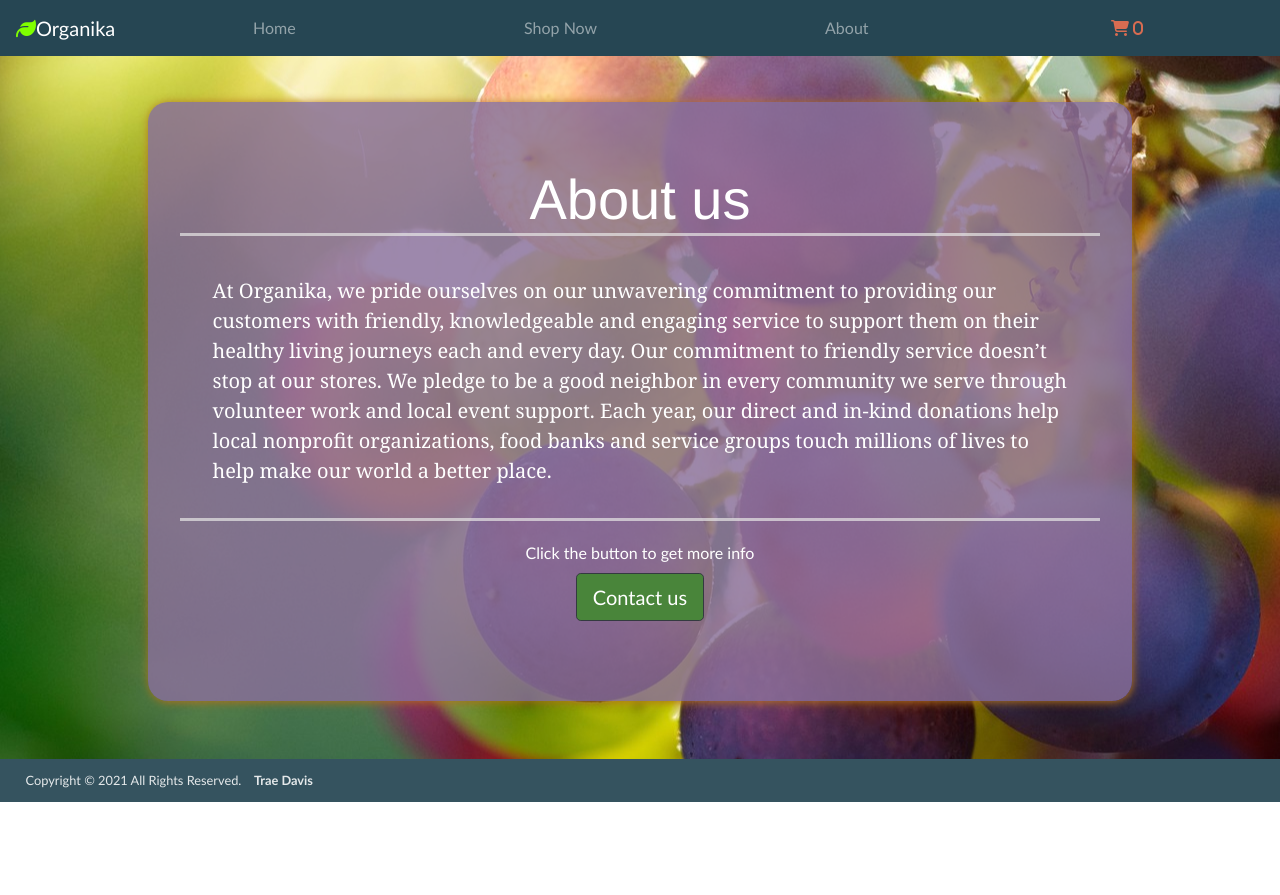
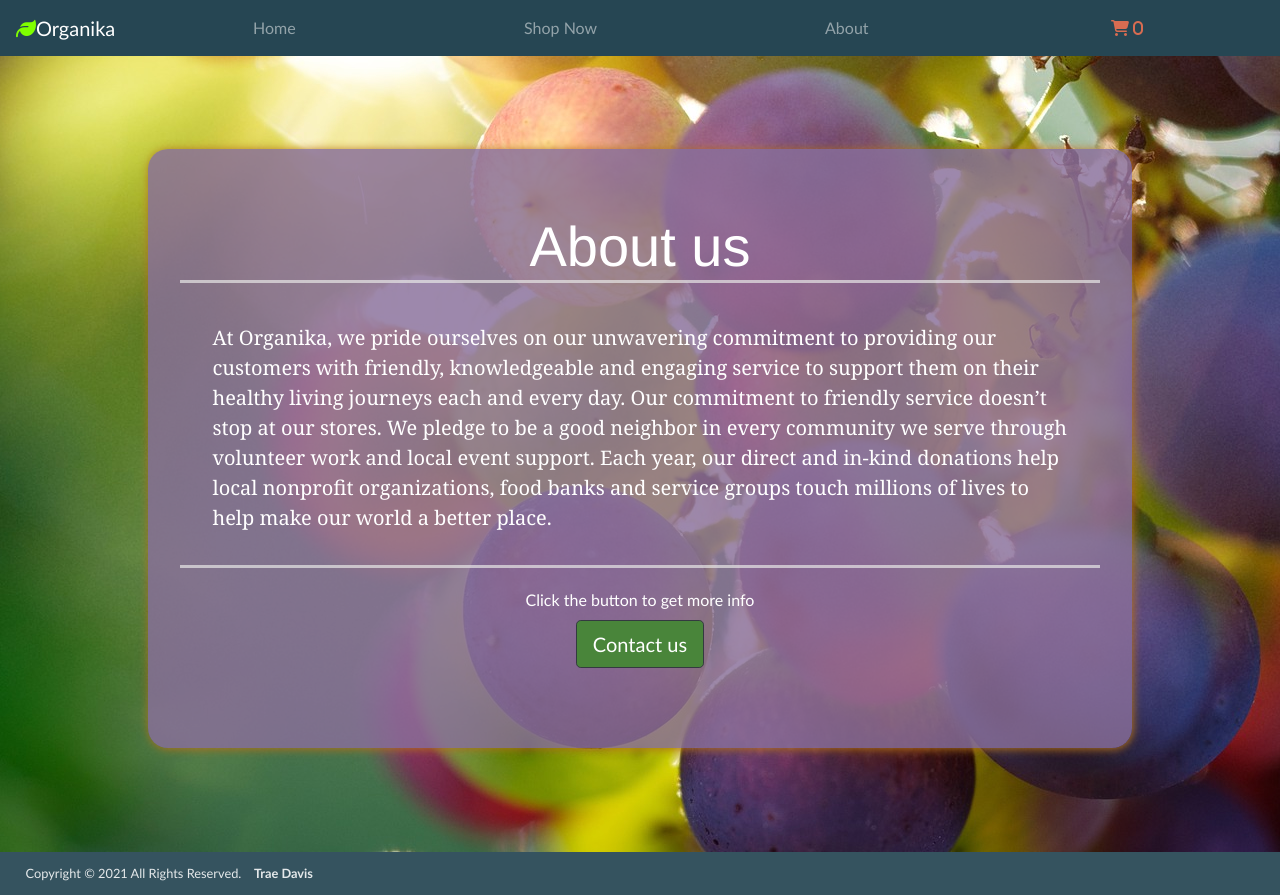
Before and after one commit to TraeDavis/fsdi108-store, a React (Create React App) app: page /about in a window 1280 px wide. Before the commit the page ends 802 px from the top, so only its background shows below. Built offline with nearby package versions, Linux system fonts and the light colour scheme.

Commit message:
fixed about page height

```diff
--- a/src/components/about.css
+++ b/src/components/about.css
@@ -23,28 +23,6 @@
     font-family: Georgia, Times, 'Times New Roman', serif;
     border-bottom: 3px solid rgba(235, 234, 233, 0.678);margin-bottom: 1.25rem;
 }
-@media(min-width: 768px){
-    .lead{
-        padding: 2rem;
-        font-size: 1.1rem;
-    }
-    .about-page{
-        height: auto!important;
-    }
-    .jumbotron{
-        width: 90%;
-        margin-top: 2%;
-
-    }
-}
-@media(min-width: 1024px){
-    .lead{
-        font-size: 1.25rem;
-    }
-    .jumbotron{
-        width: 80%;
-    }
-}
 .contact-info a{
     text-transform: none;
     color: white;
@@ -58,7 +36,7 @@
     color: white;
     padding: 2%;
     margin-top:-4px;
-    height: 90vh;
+    height: 100vh;
     display: flex;
     justify-content: center;
     align-items: center;
@@ -67,3 +45,21 @@
 .contact-btn{
     background-color: rgb(73, 133, 58)!important;
 }
+@media(min-width: 768px){
+    .lead{
+        padding: 2rem;
+        font-size: 1.1rem;
+    }
+    .jumbotron{
+        width: 90%;
+        margin-top: 2%;
+    }
+}
+@media(min-width: 1024px){
+    .lead{
+        font-size: 1.25rem;
+    }
+    .jumbotron{
+        width: 80%;
+    }
+}
--- a/src/components/product.jsx
+++ b/src/components/product.jsx
@@ -44,7 +44,6 @@ class Product extends Component {
   };
 
   handleAddToCart = () => {
-    console.log("added to cart");
     // dispatch the action
     var prodInCart = {
       product: this.props.data,
```
Also changed, not shown: src/components/product.css (line endings or trailing spaces).
